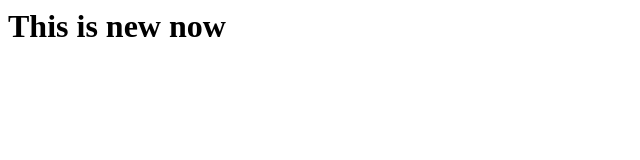
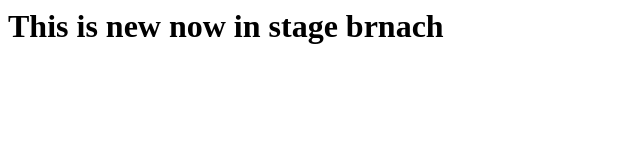
Before and after one commit to Abhishek27d/zillow1, a plain HTML site: page index.html in a window 1280 px wide. Shown: the whole page, without its empty margins (0-640 px from the left). Drawn offline with Linux system fonts and the light colour scheme.

Commit message:
Updated in stage branch

```diff
--- a/index.html
+++ b/index.html
@@ -1 +1 @@
-<h1> This is new now </h1>
+<h1> This is new now in stage brnach</h1>
```
